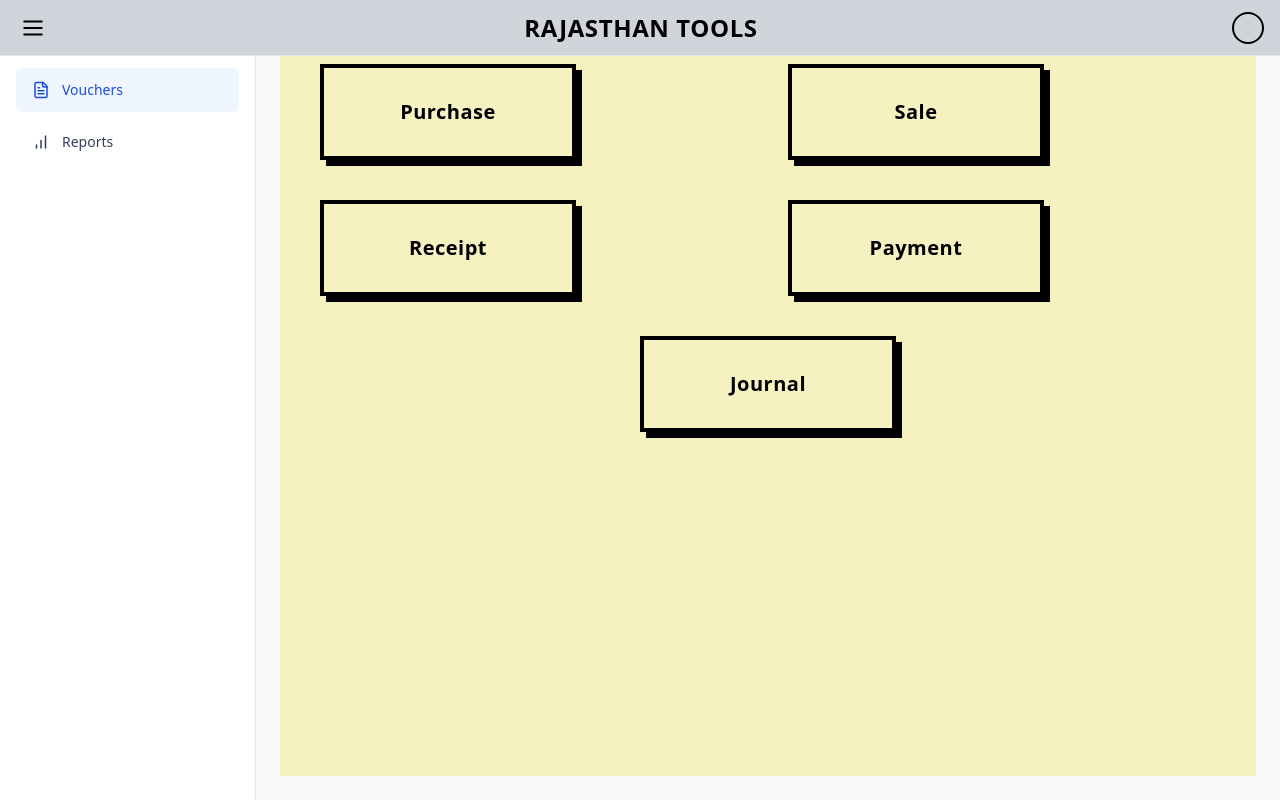
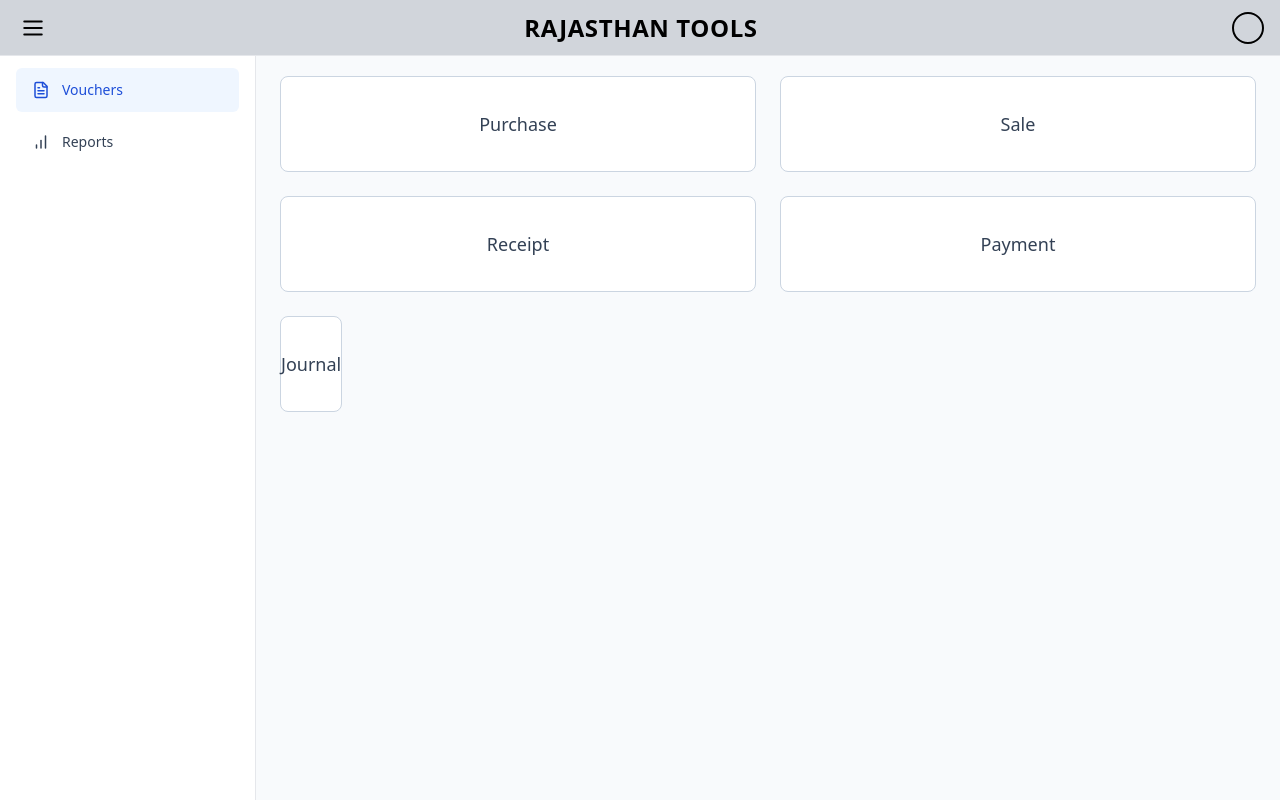
Before and after one commit to djkrishnachauhan/Accounting-Web, a React (Vite) app: page / in a window 1280 px wide. Both pictures are taken after a click on the button "Vouchers". Built offline with nearby package versions, Linux system fonts and the light colour scheme.

Commit message:
Update VoucherDashboard.jsx

```diff
--- a/src/components/VoucherDashboard.jsx
+++ b/src/components/VoucherDashboard.jsx
@@ -1,14 +1,19 @@
 export default function VoucherDashboard() {
   return (
-    <div className="h-full p-10 bg-[#f6f1c1]">
-      <div className="grid grid-cols-1 md:grid-cols-2 gap-10 max-w-4xl mx-auto">
+    <div className="max-w-5xl mx-auto">
+
+      <h2 className="text-xl font-semibold mb-6 text-slate-700">
+        Vouchers
+      </h2>
+
+      <div className="grid grid-cols-1 md:grid-cols-2 gap-6">
 
         <VoucherCard title="Purchase" />
         <VoucherCard title="Sale" />
         <VoucherCard title="Receipt" />
         <VoucherCard title="Payment" />
 
-        <div className="md:col-span-2 flex justify-center">
+        <div className="md:col-span-2">
           <VoucherCard title="Journal" />
         </div>
 
@@ -19,14 +24,14 @@ export default function VoucherDashboard() {
 
 function VoucherCard({ title }) {
   return (
-    <div
-      className="w-64 h-24 flex items-center justify-center
-      border-4 border-black bg-[#f6f1c1]
-      text-xl font-bold tracking-wide
-      shadow-[6px_6px_0_0_black]
-      hover:bg-black hover:text-white transition"
+    <button
+      className="h-24 bg-white border border-slate-300 rounded-lg
+      flex items-center justify-center
+      text-lg font-medium text-slate-700
+      hover:border-blue-500 hover:text-blue-600
+      hover:shadow-md transition"
     >
       {title}
-    </div>
+    </button>
   );
 }
```
